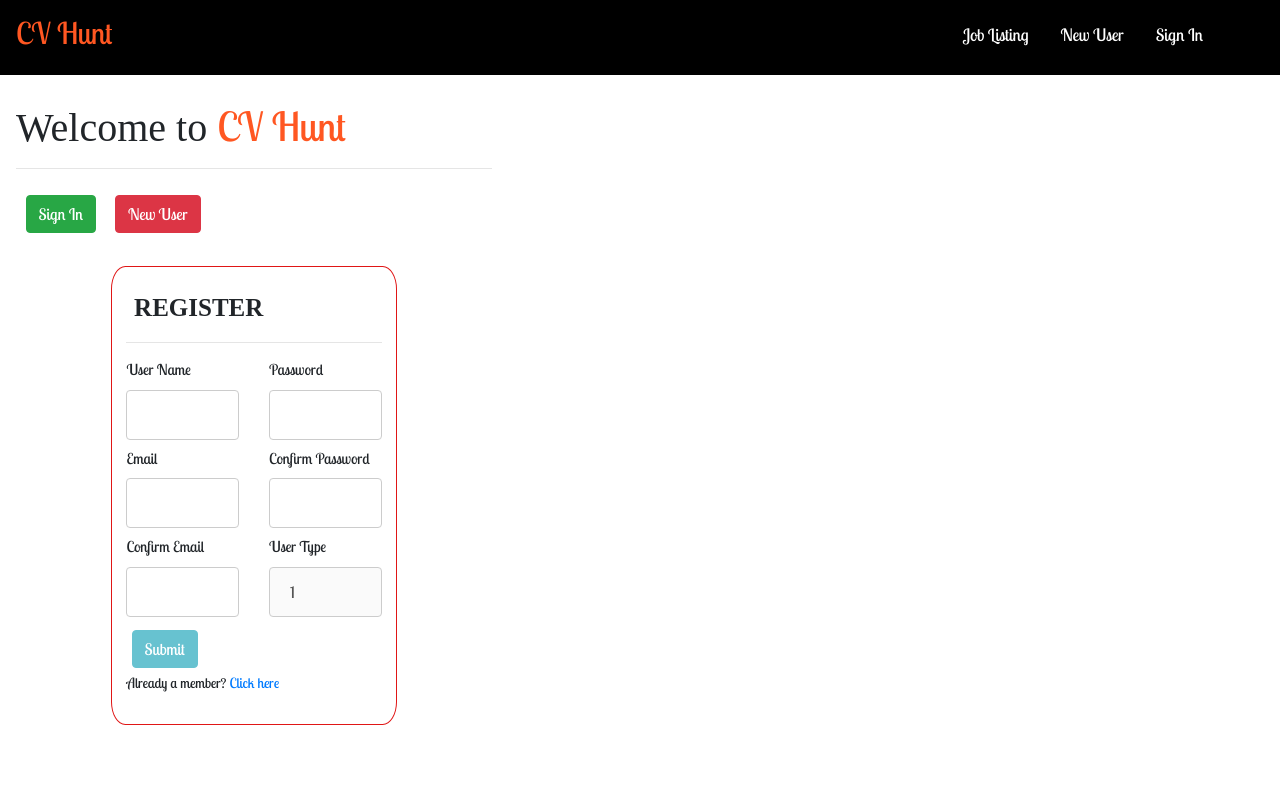
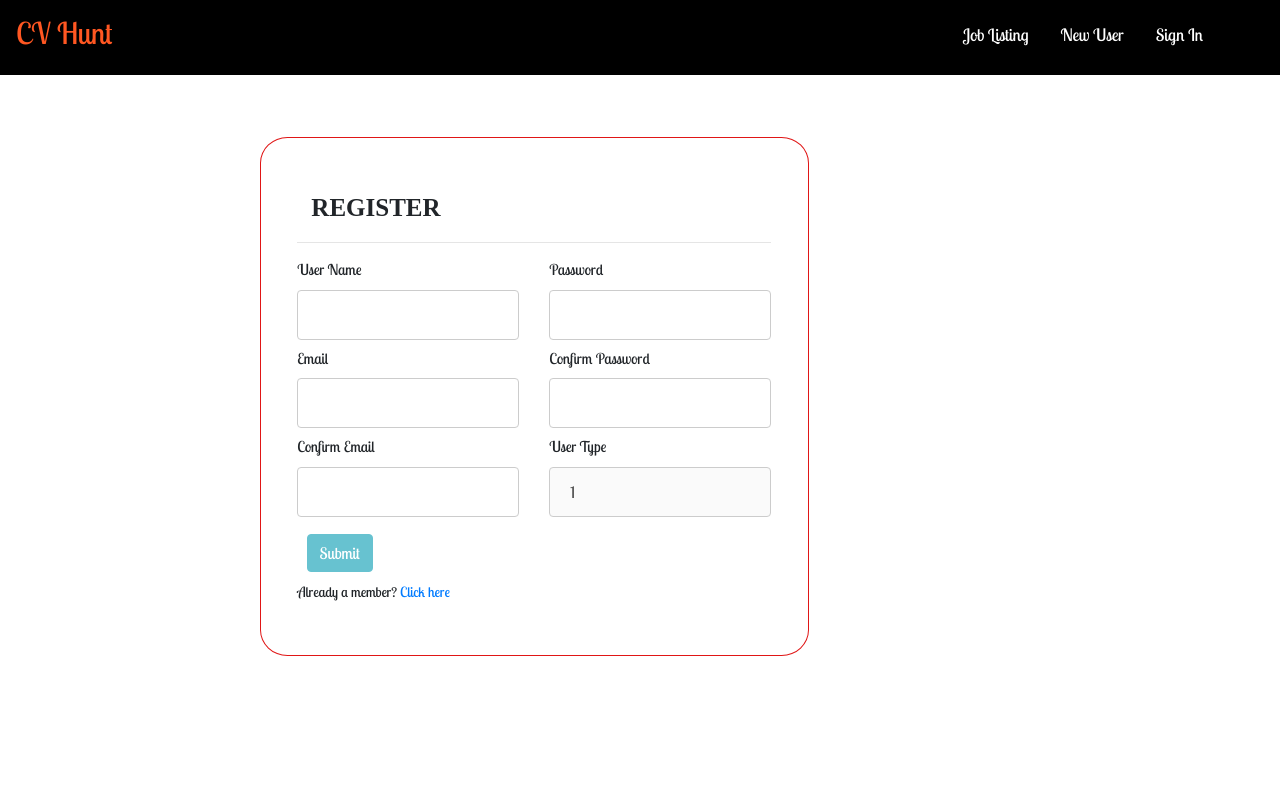
Before and after one commit to rintumr/CV-hunt, a React (Create React App) app: page /register in a window 1280 px wide. Shown: the top 800 px of the page. Built offline with nearby package versions, Linux system fonts and the light colour scheme.

Commit message:
Fixed modals

```diff
--- a/src/component/AppRouter/AppRouter.js
+++ b/src/component/AppRouter/AppRouter.js
@@ -1,15 +1,11 @@
 import React, { Component } from 'react';
-import { BrowserRouter as Router, Route, Link } from 'react-router-dom';
-import Button from 'react-bootstrap/Button';
 
 import './AppRouter.css';
-import Register from '../Register/Register';
-import Login from '../Login/Login';
-import Modal from '../Modal/Modal';
 
 class AppRouter extends Component {
 
-    constructor() {
+    constructor(props) {
+        console.log("AppRouter", props);
         super();
         this.state = {
             message: '',
@@ -31,54 +27,10 @@ class AppRouter extends Component {
         this.toggleModal();
     }
 
-    // Function to toggle Modal
-
-    toggleModal = () => {
-        let data = { ...this.state };
-        data.showModal = !data.showModal;
-        this.updateState(data);
-    }
-
-    updateState(value) {
-        this.setState(value);
-    }
-
     render() {
-        let display = null;
-        console.log(this.state.showModal);
-        if (this.state.showModal) {
-            display = <Modal data={this.state} onClose={this.toggleModal} />
-        }
-
         return (
             <div>
-                {display}
-                <Router>
-                    <div>
-                        <h1 className="header">
-                            Welcome to <span className="title">CV Hunt</span>
-                        </h1>
-                        <hr />
-                        <this.Header />
-                        <Route path="/login" component={() => <Login changeState={this.stateHandler} />} />
-                        <Route path="/register" render={() => <Register changeState={this.stateHandler} />} />
-                    </div>
-                </Router>
-            </div>
-        );
-    }
-
-    // Function to display the nav button
-
-    Header() {
-        return (
-            <div>
-                <Link to="/login">
-                    <Button variant="success">Sign In</Button>
-                </Link>
-                <Link to="/register">
-                    <Button variant="danger">New User</Button>
-                </Link>
+                <p>Welcome to CV HUNT</p>
             </div>
         );
     }
--- a/src/component/JobListing/Jobs/Jobs.css
+++ b/src/component/JobListing/Jobs/Jobs.css
@@ -1,11 +1,11 @@
 .card{
-    width: 23%;
+    width: 25%;
     border: 1px solid #f7f3f3;
     box-shadow: 0 2px 2px #c1684c;
     margin: auto;
     padding: 16px;
     display: inline-flex;
-    margin: 5%;
+    margin: 3%;
     font-family: 'Times New Roman', Times, serif;
 }
 
--- a/src/container/App.js
+++ b/src/container/App.js
@@ -1,4 +1,4 @@
-import React, { Component } from 'react';
+import React, { Component, Fragment } from 'react';
 import { BrowserRouter as Router, Route, Link } from 'react-router-dom';
 
 import './App.css';
@@ -6,40 +6,37 @@ import Register from '../component/Register/Register';
 import Login from '../component/Login/Login';
 import AppRouter from '../component/AppRouter/AppRouter';
 import JobListing from '../component/JobListing/JobListing';
+import Modal from '../component/Modal/Modal';
 
 class App extends Component {
 
+  constructor() {
+    super();
+    this.state = {
+      message: '',
+      status: '',
+      success: '',
+      showModal: false
+    }
+  }
+
   render() {
-
+    let display = null;
+    console.log(this.state.showModal);
+    if (this.state.showModal) {
+      display = <Modal data={this.state} onClose={this.toggleModal} />
+    }
     return (
+      <Fragment>
+        <div>
+          {display}
+        </div>
         <div className="navbar">
           <Router>
             <div className="col-md-12 row">
               <div className="col-md-6 nav navbar-nav navbar-left">
                 <p>CV Hunt</p>
               </div>
-            <this.Header />
-            <Route path="/" component={AppRouter} />
-            <Route path="/login" render={() => <Login changeState={this.stateHandler} />} />
-            <Route path="/register" render={() => <Register changeState={this.stateHandler} />} />
-            <Route path="/jobs" component={JobListing}/>
-          </div>
-        </Router>
-      </div>
-    );
-
-  }
-
-  stateHandler(modalToggle){
-    console.log("stateHandler",modalToggle);
-    let modal = null
-    modal=<AppRouter data={modalToggle}/>
-    console.log("stateHandler123",modal);
-    return modal;
-  }
-
-  Header() {
-    return (
               <div className=" col-md-6 nav navbar-nav navbar-right">
                 <ul>
                   <li>
@@ -60,7 +57,41 @@ class App extends Component {
                 </ul>
 
               </div>
+              <Route exact path="/" component={AppRouter} />
+              <Route exact path="/login" render={() => <Login changeState={this.stateHandler} />} />
+              <Route exact path="/register" render={() => <Register changeState={this.stateHandler} />} />
+              <Route exact path="/jobs" component={JobListing} />
+            </div>
+          </Router>
+        </div>
+      </Fragment>
     );
+
+  }
+
+  // Function to handle the state
+
+  stateHandler = (value) => {
+    let data = { ...this.state };
+    data.message = value.message;
+    data.status = value.status;
+    data.success = value.success;
+    this.updateState(data);
+    this.toggleModal();
+  }
+
+  // Function to toggle modal
+
+  toggleModal = () => {
+    let data = { ...this.state };
+    data.showModal = !data.showModal;
+    this.updateState(data);
+  }
+
+  // Function to update state
+
+  updateState = (value) => {
+    this.setState(value);
   }
 
 }
```
Lines whose indentation alone changed are shown as unchanged.
